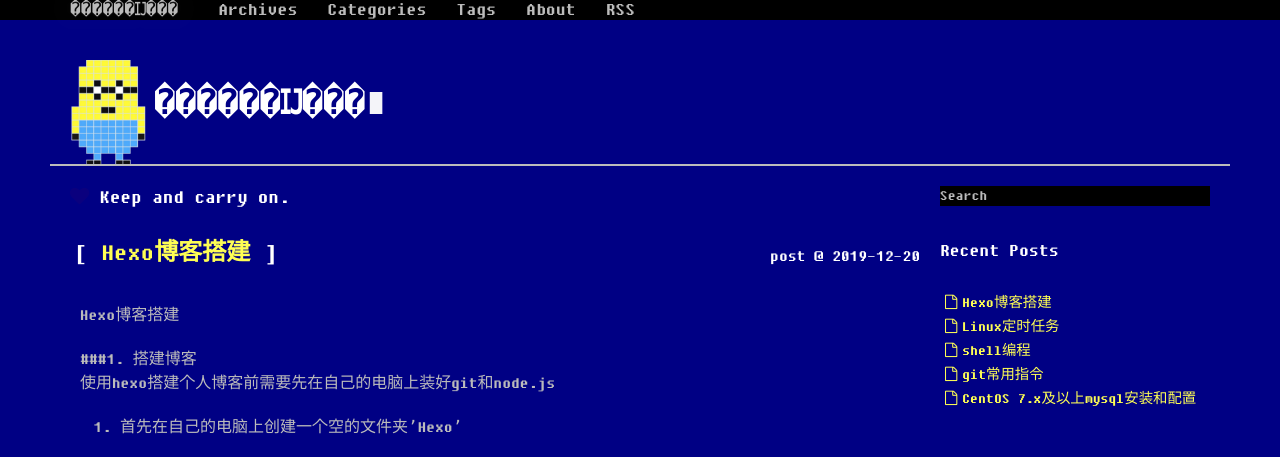
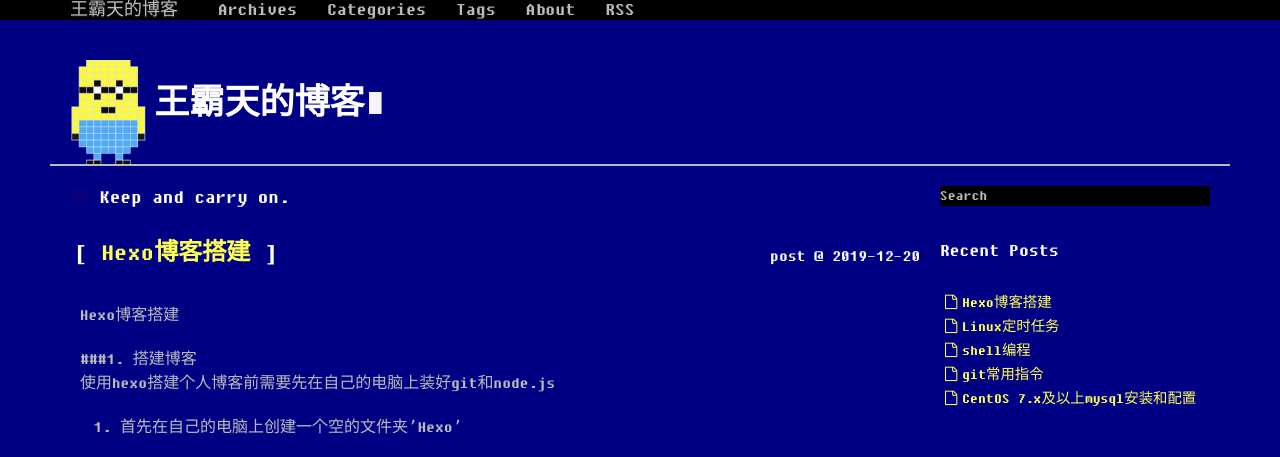
Before and after one commit to lonelyDeadChild/lonelyDeadChild.github.io, a plain HTML site: page index.html in a window 1280 px wide. Shown: the top 457 px of the page. Drawn offline with Linux system fonts and the light colour scheme.

Commit message:
Site updated: 2019-12-20 18:45:17

```diff
--- a/index.html
+++ b/index.html
@@ -6,14 +6,14 @@
   <meta http-equiv="cache-control" content="no-cache">
   <meta http-equiv="expires" content="0">
 
-  <title>������Ĳ���</title>
+  <title>王霸天的博客</title>
   <meta name="author" content="wangx">
 
 
   <meta name="viewport" content="width=device-width, initial-scale=1, maximum-scale=1">
 
 
-  <meta property="og:site_name" content="������Ĳ���"/>
+  <meta property="og:site_name" content="王霸天的博客"/>
 
 
     <meta property="og:image" content=""/>
@@ -69,7 +69,7 @@ var _hmt = _hmt || [];
         <span class="icon-bar"></span>
         <span class="icon-bar"></span>
       </button>
-	  <a class="navbar-brand" href="/">������Ĳ���</a>
+	  <a class="navbar-brand" href="/">王霸天的博客</a>
       <div class="collapse navbar-collapse nav-menu">
 		<ul class="nav navbar-nav">
 
@@ -112,7 +112,7 @@ var _hmt = _hmt || [];
   <div class="container">
   	<div class="content">
     	 <div class="page-header logo">
-  <h1>������Ĳ���<span class="blink-fast">∎</span></h1>
+  <h1>王霸天的博客<span class="blink-fast">∎</span></h1>
 </div>
 
 <div class="row page">
```
Also changed, not shown: 2019/12/20/1.日常指令/index.html (+3 -3 lines), 2019/12/20/CentOS 7.x及以上mysql安装和配置/index.html (+3 -3 lines), 2019/12/20/Hexo博客搭建/index.html (+3 -3 lines), 2019/12/20/Linux定时任务/index.html (+3 -3 lines), 2019/12/20/git常用指令/index.html (+3 -3 lines), 2019/12/20/shell编程/index.html (+3 -3 lines), 2019/12/20/vim的使用/index.html (+3 -3 lines), archives/2019/12/index.html (+3 -3 lines), archives/2019/index.html (+3 -3 lines), archives/index.html (+3 -3 lines).
